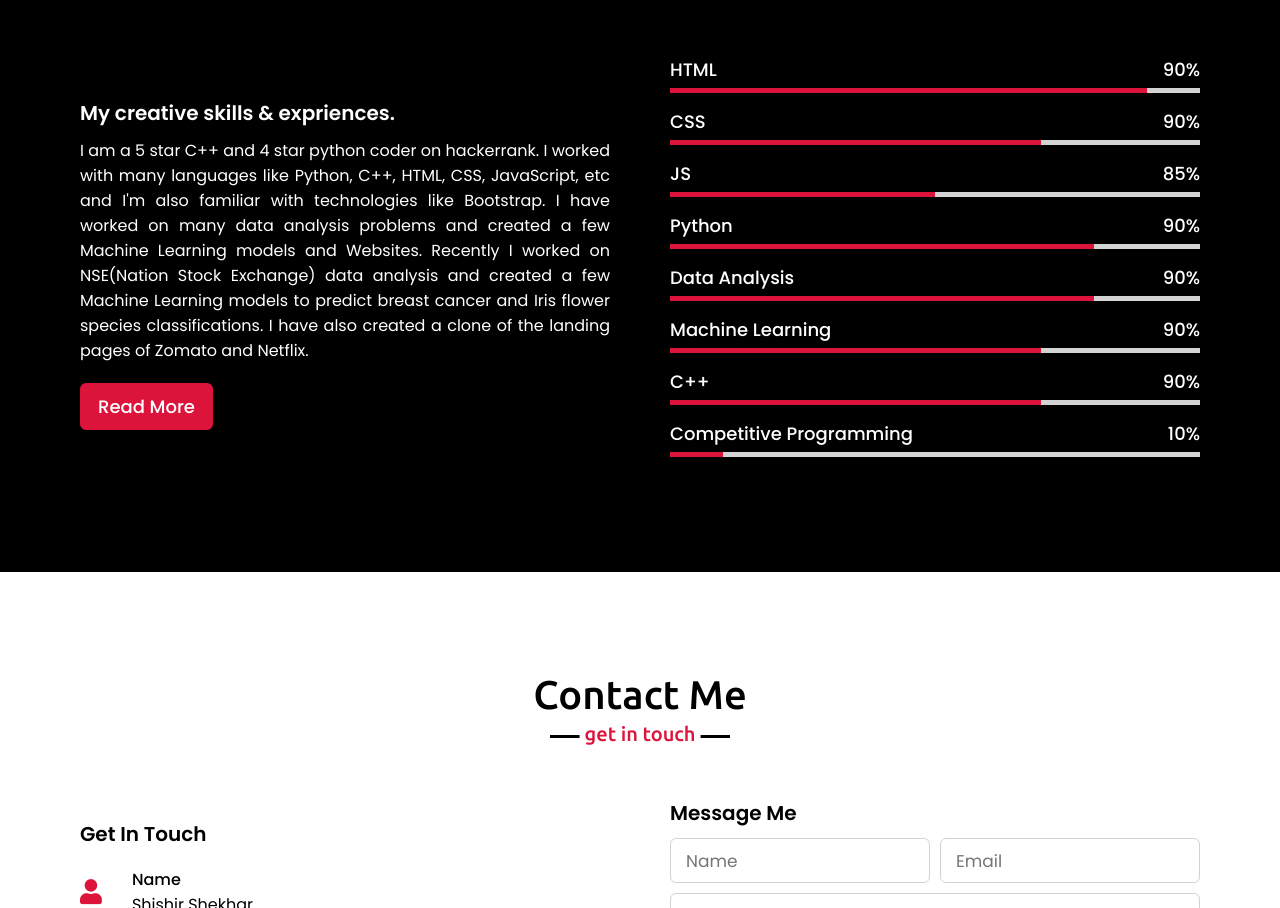
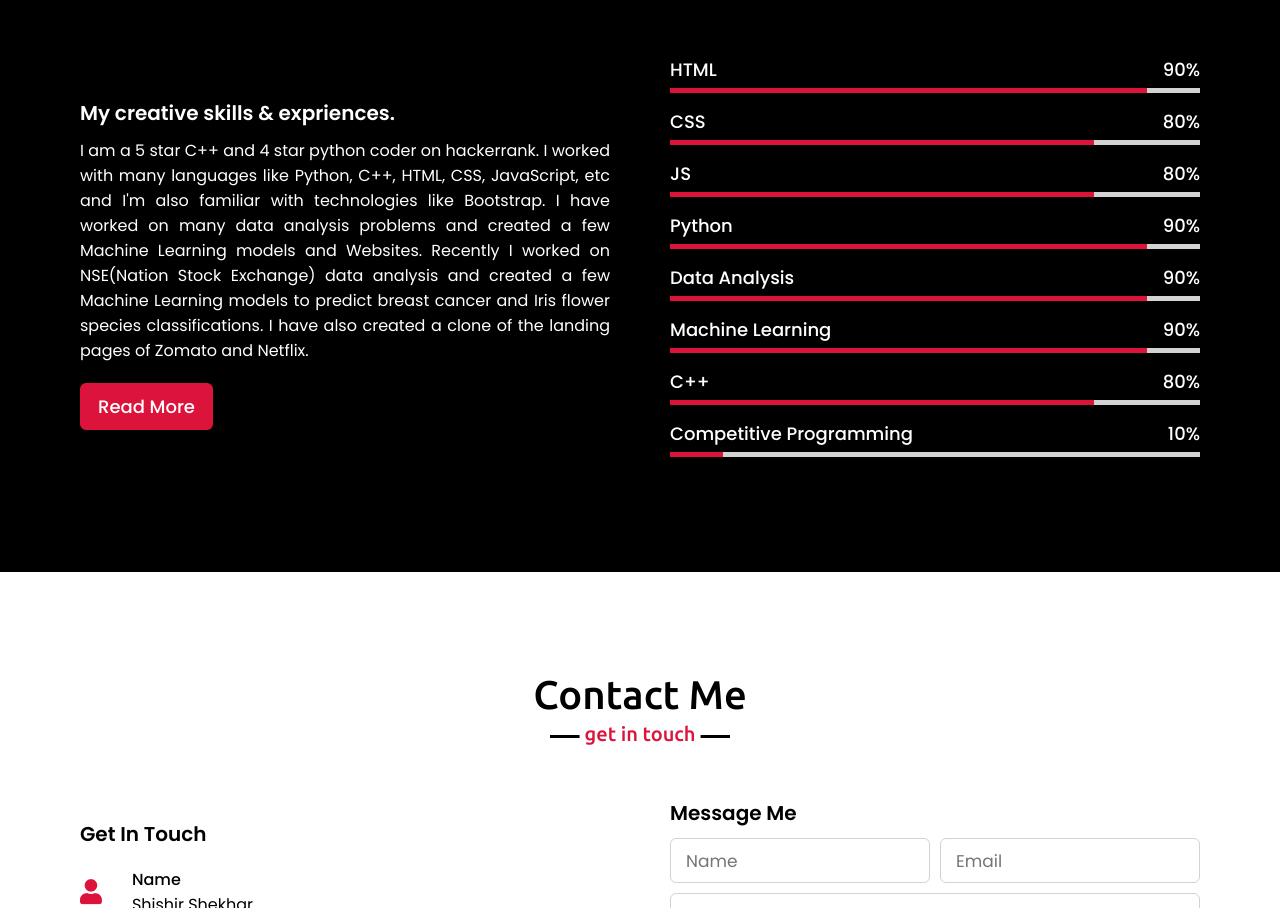
Before and after one commit to ShishirShekhar/Portfolio, a plain HTML site: page index.html in a window 1280 px wide. Shown: the part 1703-2611 px from the top of the page. Drawn offline with nearby package versions, Linux system fonts and the light colour scheme.

Commit message:
updating skills

```diff
--- a/index.html
+++ b/index.html
@@ -56,7 +56,10 @@
                 <div class="col right">
                     <div class="text">I'm Shishir Shekhar and I'm a <span class="typing__2"></span></div>
                     <p>
-                        Hi! I am an  Ex-Full Stack Developer Intern and Ex-Data Analyst Intern at an Ed-tech company. I'm a highly motivated person with an ability to learn and adapt quickly to new projects and environments, very enthusiastic to learn about technologies and enjoy interactive discussions. I'm also really good at multi-tasking and time management. I have also created a few web apps and really curious about finding relations between the data.
+                        Hi! I am an  Ex-Full Stack Developer Intern and Ex-Data Analyst Intern at an Ed-tech company.
+                        I'm a highly motivated person with an ability to learn and adapt quickly to new projects and environments, very enthusiastic to learn about technologies and enjoy interactive discussions.
+                        I'm also really good at multi-tasking and time management.
+                        I have also created a few web apps and really curious about finding relations between the data.
                     </p>
                     <a href="#">Download CV</a>
                 </div>
@@ -92,7 +95,7 @@
                     <div class="bars">
                         <div class="info">
                             <span>CSS</span>
-                            <span>90%</span>
+                            <span>80%</span>
                         </div>
                         <div class="line css"></div>
                     </div>
@@ -101,7 +104,7 @@
                     <div class="bars">
                         <div class="info">
                             <span>JS</span>
-                            <span>85%</span>
+                            <span>80%</span>
                         </div>
                         <div class="line js"></div>
                     </div>
@@ -137,7 +140,7 @@
                     <div class="bars">
                         <div class="info">
                             <span>C++</span>
-                            <span>90%</span>
+                            <span>80%</span>
                         </div>
                         <div class="line cpp"></div>
                     </div>
--- a/src/style.css
+++ b/src/style.css
@@ -346,27 +346,27 @@ section .title::after {
 }
 
 .skills .skills__content .right .bars .css::before {
-    width: 70%;
+    width: 80%;
 }
 
 .skills .skills__content .right .bars .js::before {
-    width: 50%;
+    width: 80%;
 }
 
 .skills .skills__content .right .bars .python::before {
-    width: 80%;
+    width: 90%;
 }
 
 .skills .skills__content .right .bars .data::before {
-    width: 80%;
+    width: 90%;
 }
 
 .skills .skills__content .right .bars .ml::before {
-    width: 70%;
+    width: 90%;
 }
 
 .skills .skills__content .right .bars .cpp::before {
-    width: 70%;
+    width: 80%;
 }
 
 .skills .skills__content .right .bars .cp::before {
```
